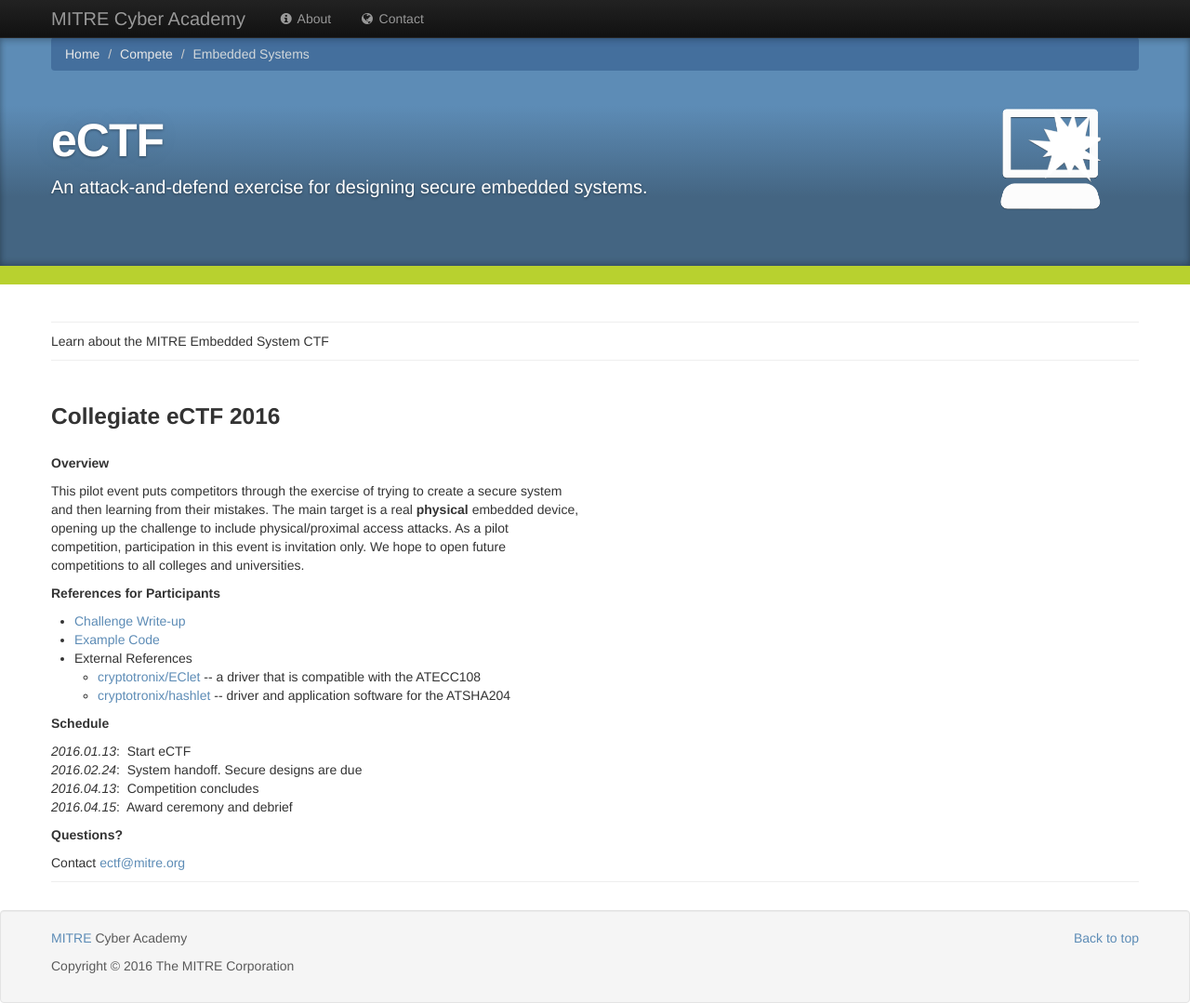
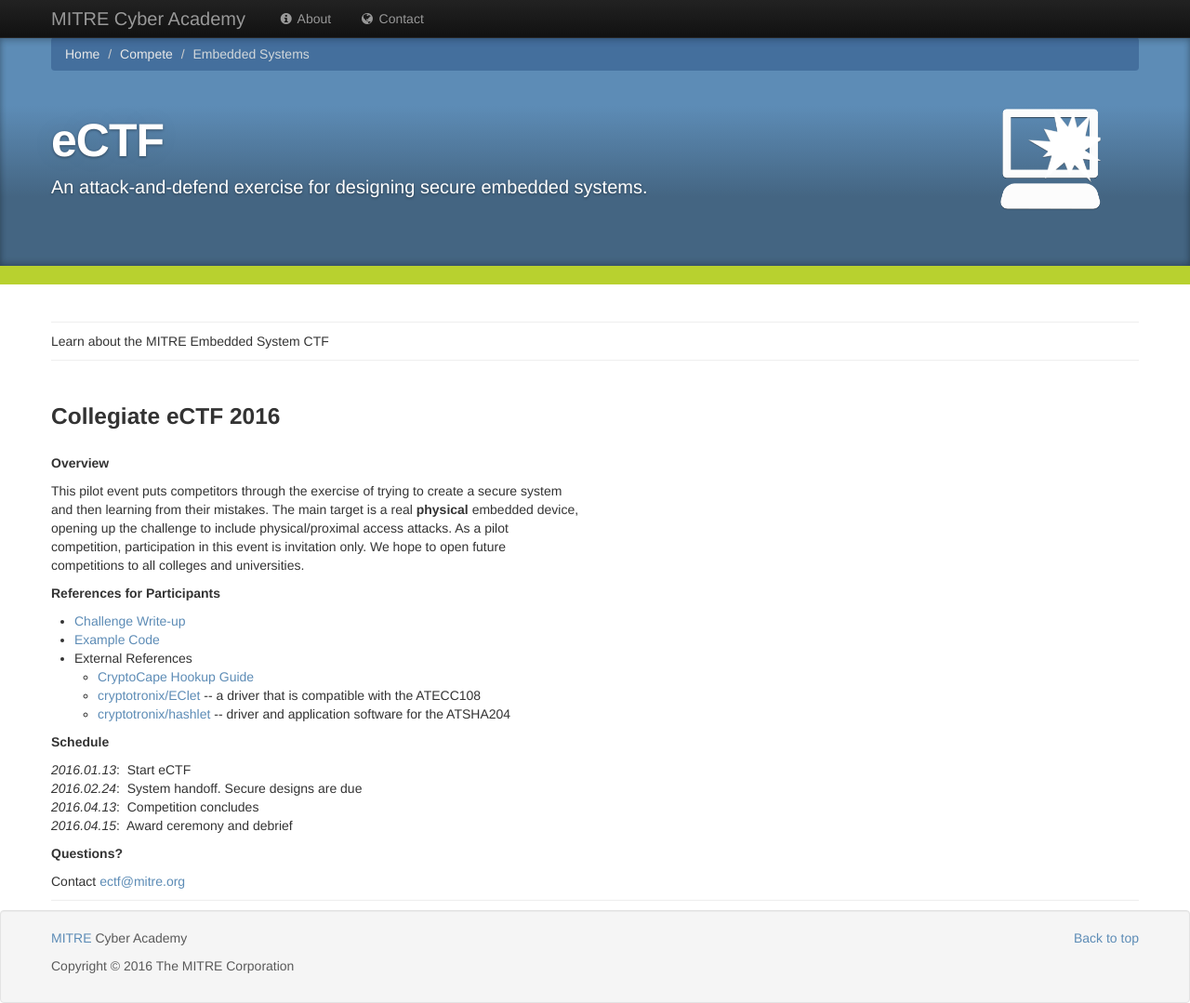
Before and after one commit to mitre-cyber-academy/mitre-cyber-academy.github.io, a Jekyll site: the page built from competitions/embedded/index.html, in a window 1280 px wide and 1079 px high. Shown: the whole window at 93% size. Built offline with Jekyll 4.4.1, drawn with Linux system fonts in a browser that asks for light colours.

Commit message:
Added reference for CryptoCape Hookup Guide

```diff
--- a/competitions/embedded/index.html
+++ b/competitions/embedded/index.html
@@ -34,7 +34,9 @@ title: MITRE Cyber Academy | Embedded
                 <p><ul><li><a href='ectf_challenge_v1.0.pdf'>Challenge Write-up</a></li>
                 <li><a href='https://github.com/mitre-cyber-academy/2016-ectf-insecure-example'>Example Code</a></li>
                 <li>External References
-                    <ul><li><a href='https://github.com/cryptotronix/EClet'>cryptotronix/EClet</a> -- a driver that is compatible with the ATECC108</li>
+                    <ul>
+                    <li><a href='https://learn.sparkfun.com/tutorials/cryptocape-hookup-guide'>CryptoCape Hookup Guide</a>
+                    <li><a href='https://github.com/cryptotronix/EClet'>cryptotronix/EClet</a> -- a driver that is compatible with the ATECC108</li>
                     <li><a href='https://github.com/cryptotronix/hashlet'>cryptotronix/hashlet</a> -- driver and application software for the ATSHA204</li>
                     </ul>
                 </li>
```
